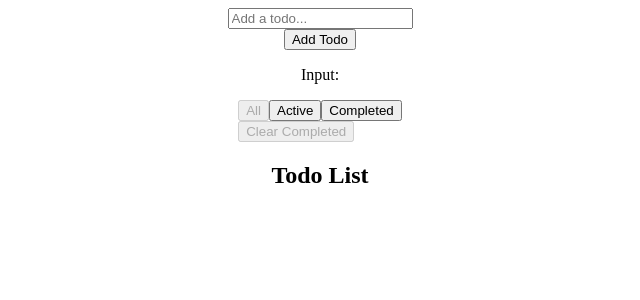
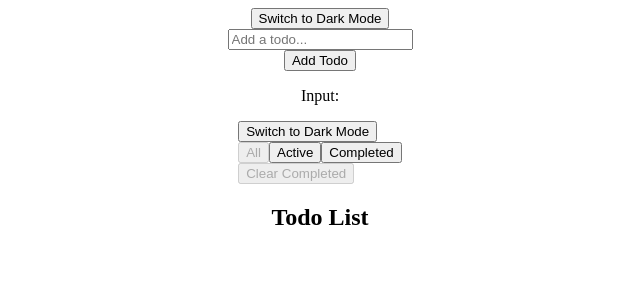
Before and after one commit to HireFabiola/Mod10_Lab3, a React (Vite) app: page / in a window 1280 px wide. Shown: the top 300 px of the page, without its empty margins (320-960 px from the left). Built offline with nearby package versions, Linux system fonts and the light colour scheme.

Commit message:
"Commiting changes from copilot that helped me add a theme toggle button to the todo app. I added a new ThemeContext and ThemeToggleButton component, and updated the TodoControls component to include the toggle button. I also added some CSS styles for the light and dark themes."

```diff
--- a/src/App.css
+++ b/src/App.css
@@ -5,3 +5,14 @@
     justify-content: center;
     align-items: center;
 }
+
+
+.listContainer.light {
+  background-color: white;
+  color: black;
+}
+
+.listContainer.dark {
+  background-color: #222;
+  color: white;
+}
--- a/src/App.tsx
+++ b/src/App.tsx
@@ -3,6 +3,7 @@ import './App.css'
 import { TodoInput } from './components/TodoInput'
 import { TodoList } from './components/TodoList'
 import { TodoControls } from './components/TodoControls'
+import { ThemeToggleButton } from './components/ThemeToggleButton'
 import { useTheme } from './components/ThemeContext'
 
 function App() {
@@ -10,6 +11,7 @@ function App() {
 
   return (
     <div className={`listContainer ${theme}`}>
+      <ThemeToggleButton />
       <TodoInput />
       <TodoControls />
       <TodoList />
--- a/src/components/TodoControls.tsx
+++ b/src/components/TodoControls.tsx
@@ -1,5 +1,6 @@
 import { useTodos } from './TodoContext'
 import { useFilter } from './FilterContext'
+import { ThemeToggleButton } from './ThemeToggleButton'
 
 export function TodoControls() {
 
@@ -15,7 +16,9 @@ export function TodoControls() {
   )
 
   return (
+
     <div className="todoControls">
+        <ThemeToggleButton />
 
       {/* Filter Buttons */}
       <div className="filterButtons">
--- a/src/main.tsx
+++ b/src/main.tsx
@@ -17,5 +17,5 @@ createRoot(document.getElementById('root')!).render(
         </FilterProvider>
       </TodoProvider>
     </ThemeProvider>
-  </StrictMode>,
+  </StrictMode>
 )
```
